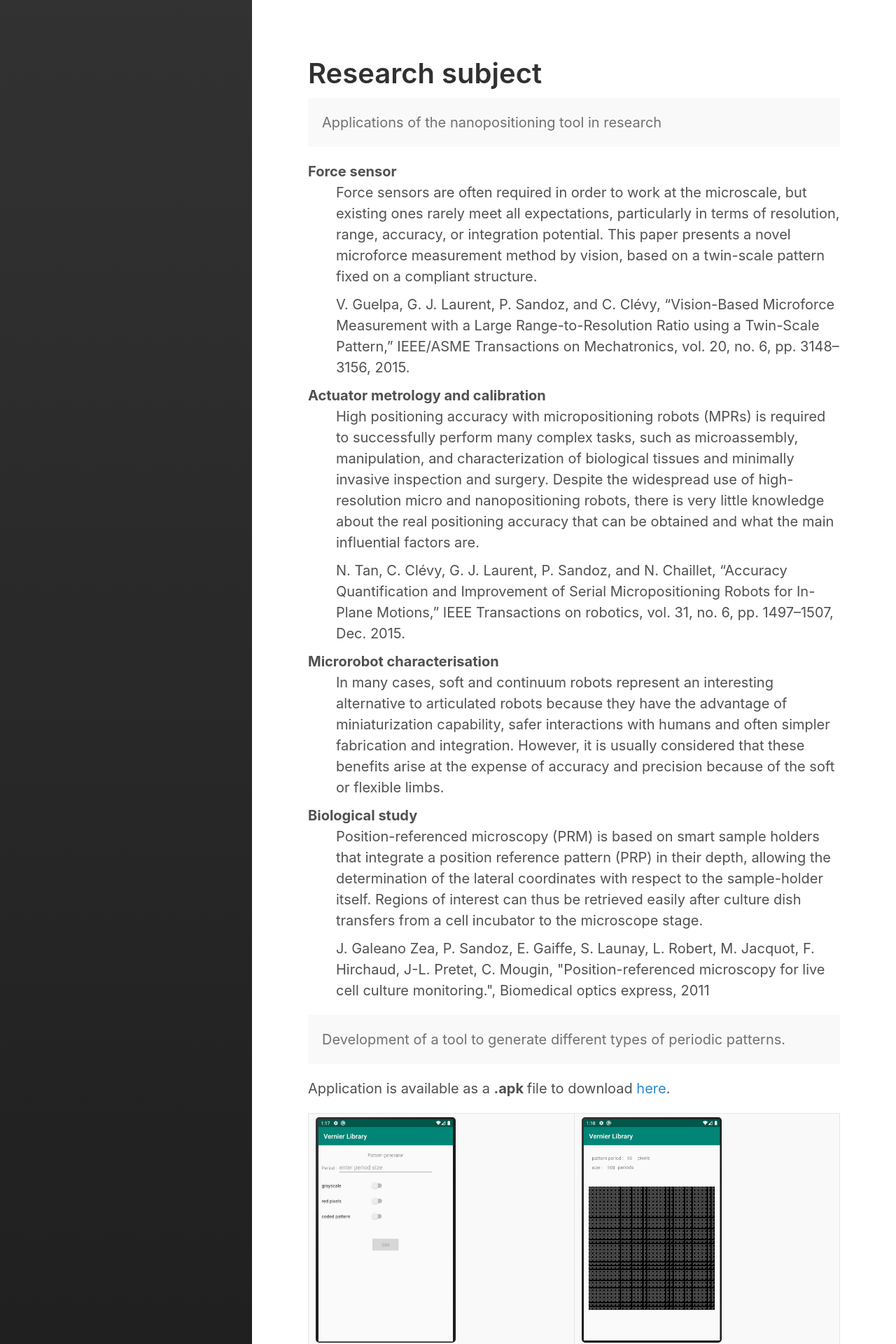
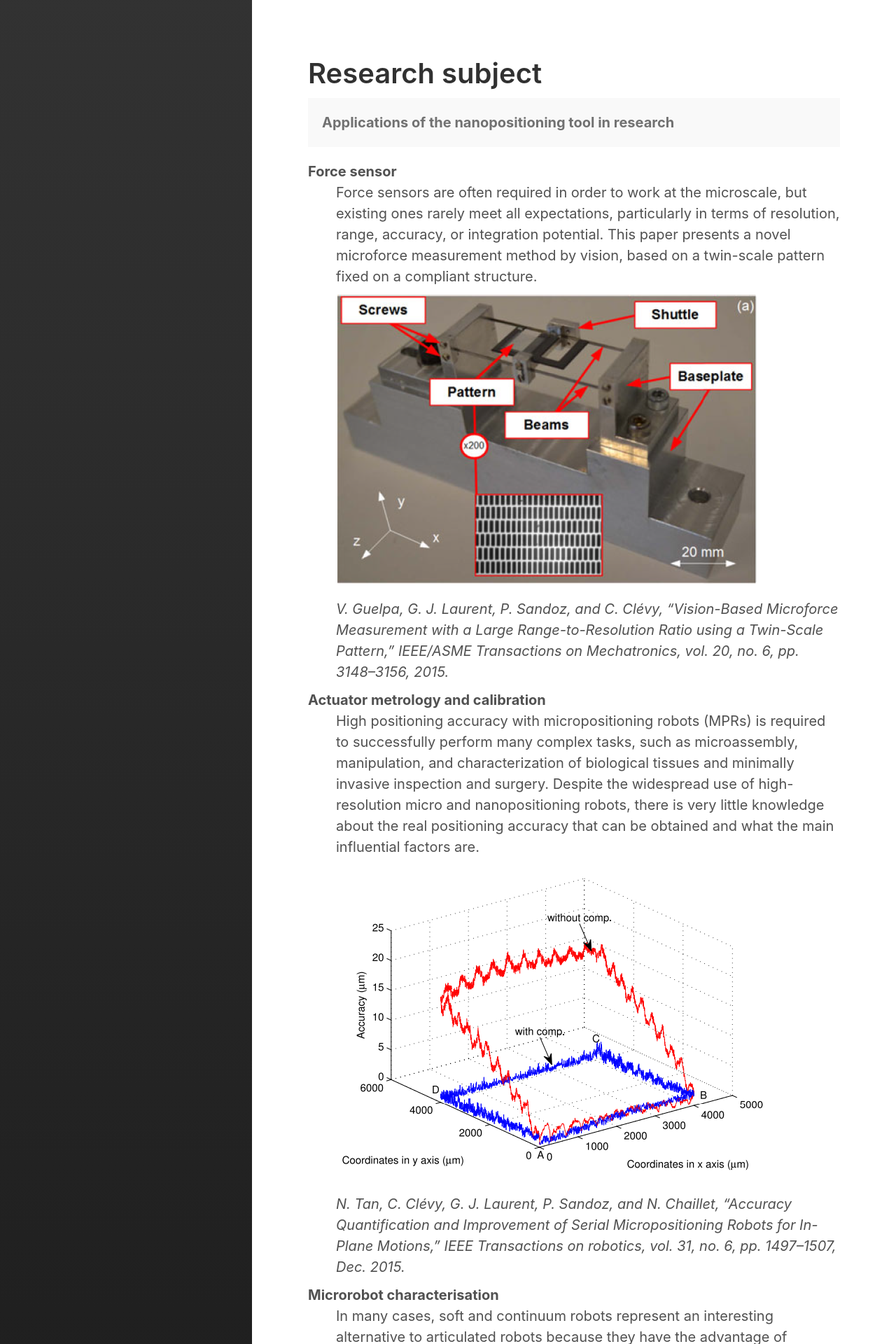
Before and after one commit to AntoineAndre/antoineandre.github.io, a Jekyll site: the page built from category/research.md, in a window 1280 px wide. Shown: the top 1920 px of the page at 70% size. Built offline with Jekyll 4.4.1, drawn with Linux system fonts in a browser that asks for light colours; nearby versions of some CDN libraries; Markdown is read by kramdown in place of the engine named in the settings; some of the changed text lies outside the part shown.

Commit message:
Add files via upload

```diff
--- a/category/research.md
+++ b/category/research.md
@@ -7,30 +7,33 @@ category : Research
 
 
 <p class="message">
-Applications of the nanopositioning tool in research
+<b>Applications of the nanopositioning tool in research</b>
 </p>
 
 <dl>
     <dt> Force sensor</dt>
     <dd> Force sensors are often required in order to work at the microscale, but existing ones rarely meet all expectations, particularly in terms of resolution, range, accuracy, or integration potential. This paper presents a novel microforce measurement method by vision, based on a twin-scale pattern fixed on a compliant structure.</dd>
-    <dd> V. Guelpa, G. J. Laurent, P. Sandoz, and C. Clévy, “Vision-Based Microforce Measurement with a Large Range-to-Resolution Ratio using a Twin-Scale Pattern,” IEEE/ASME Transactions on Mechatronics, vol. 20, no. 6, pp. 3148–3156, 2015.</dd>
+    <dd> <img src="forceSensor.PNG"> </dd>
+    <dd> <cite> V. Guelpa, G. J. Laurent, P. Sandoz, and C. Clévy, “Vision-Based Microforce Measurement with a Large Range-to-Resolution Ratio using a Twin-Scale Pattern,” IEEE/ASME Transactions on Mechatronics, vol. 20, no. 6, pp. 3148–3156, 2015. </cite></dd>
     <dt> Actuator metrology and calibration </dt>
     <dd> High positioning accuracy with micropositioning robots (MPRs) is required to successfully perform many complex tasks, such as microassembly, manipulation, and characterization of biological tissues and minimally invasive inspection and surgery. Despite the widespread use of high-resolution micro and nanopositioning robots, there is very little knowledge about the real positioning accuracy that can be obtained and what the main influential factors are.</dd>
-    <dd>N. Tan, C. Clévy, G. J. Laurent, P. Sandoz, and N. Chaillet, “Accuracy Quantification and Improvement of Serial Micropositioning Robots for In-Plane Motions,” IEEE Transactions on robotics, vol. 31, no. 6, pp. 1497–1507, Dec. 2015. </dd>
+    <dd> <img src="metrology.PNG"> </dd>
+    <dd><cite> N. Tan, C. Clévy, G. J. Laurent, P. Sandoz, and N. Chaillet, “Accuracy Quantification and Improvement of Serial Micropositioning Robots for In-Plane Motions,” IEEE Transactions on robotics, vol. 31, no. 6, pp. 1497–1507, Dec. 2015.</cite> </dd>
     <dt> Microrobot characterisation </dt>
     <dd> In many cases, soft and continuum robots represent an interesting alternative to articulated robots because they have the advantage of miniaturization capability, safer interactions with humans and often simpler fabrication and integration. However, it is usually considered that these benefits arise at the expense of accuracy and precision because of the soft or flexible limbs. </dd>
     <dt> Biological study </dt>
     <dd> Position-referenced microscopy (PRM) is based on smart sample holders that integrate a position reference pattern (PRP) in their depth, allowing the determination of the lateral coordinates with respect to the sample-holder itself. Regions of interest can thus be retrieved easily after culture dish transfers from a cell incubator to the microscope stage. </dd>
-    <dd> J. Galeano Zea, P. Sandoz, E. Gaiffe, S. Launay, L. Robert, M. Jacquot, F. Hirchaud, J-L. Pretet, C. Mougin, "Position-referenced microscopy for live cell culture monitoring.", Biomedical optics express, 2011 </dd>
+    <dd> <img src="biology.PNG"> </dd>
+    <dd> <cite> J. Galeano Zea, P. Sandoz, E. Gaiffe, S. Launay, L. Robert, M. Jacquot, F. Hirchaud, J-L. Pretet, C. Mougin, "Position-referenced microscopy for live cell culture monitoring.", Biomedical optics express, 2011.</cite> </dd>
 </dl>
 
 <div class="message">
-Development of a tool to generate different types of periodic patterns.
+<b>Development of a tool to generate different types of periodic patterns.</b>
 </div>
-Application is available as a <b> .apk </b> file to download <A HREF="https://cloud.femto-st.fr/nextcloud/index.php/s/3ktPEaos6eeBfTd">here</A>.
+Application is available as a <b> .apk </b> file downloadable <A HREF="https://cloud.femto-st.fr/nextcloud/index.php/s/3ktPEaos6eeBfTd">here</A>.
 <table>
   <tr>
-    <td><img src="androidApp1.png" style="width:200px;height:322px;"> </td>
-    <td><img src="androidApp2.png" style="width:200px;height:322px;"> </td>
+    <td><img src="androidApp1.PNG"> </td>
+    <td><img src="androidApp2.PNG"> </td>
   </tr>
 </table>
```
Also changed, not shown: category/biology.PNG (added), category/forceSensor.PNG (added), category/metrology.PNG (added).
